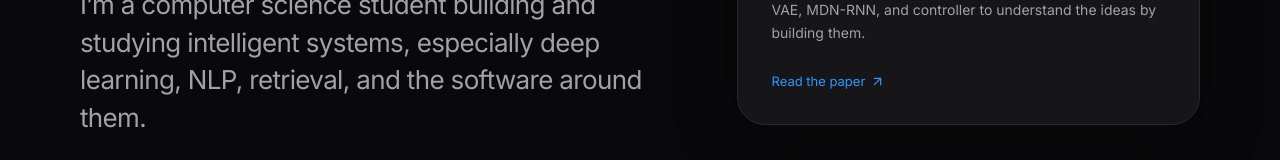
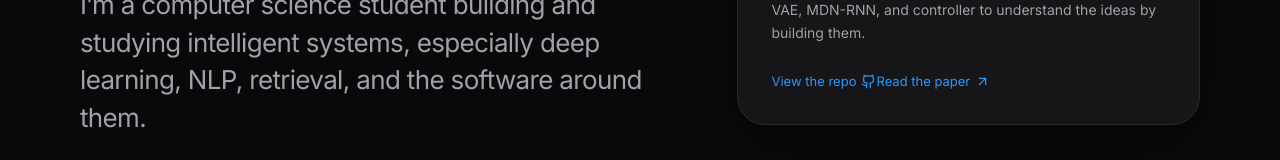
Before and after one commit to bhargav-chataut/portfolio, a React (Vite) app: page / in a window 1280 px wide. Shown: the part 480-640 px from the top of the page. Built offline with nearby package versions, Linux system fonts and the light colour scheme.

Commit message:
feat: link World Models card to repository

```diff
--- a/src/App.tsx
+++ b/src/App.tsx
@@ -35,7 +35,10 @@ function App() {
             <span className="now-label"><i/> NOW</span>
             <h2>Reimplementing<br/><em>World Models</em></h2>
             <p>I’m currently reimplementing Ha & Schmidhuber’s 2018 <strong>World Models</strong> paper from scratch, working through the VAE, MDN-RNN, and controller to understand the ideas by building them.</p>
-            <a href="https://arxiv.org/abs/1803.10122" target="_blank" rel="noreferrer">Read the paper <ArrowUpRight size={15}/></a>
+            <div className="now-links">
+              <a href="https://github.com/bhargav-chataut/world_model_2018" target="_blank" rel="noreferrer">View the repo <Github size={15}/></a>
+              <a href="https://arxiv.org/abs/1803.10122" target="_blank" rel="noreferrer">Read the paper <ArrowUpRight size={15}/></a>
+            </div>
           </motion.aside>
         </section>
 
```
